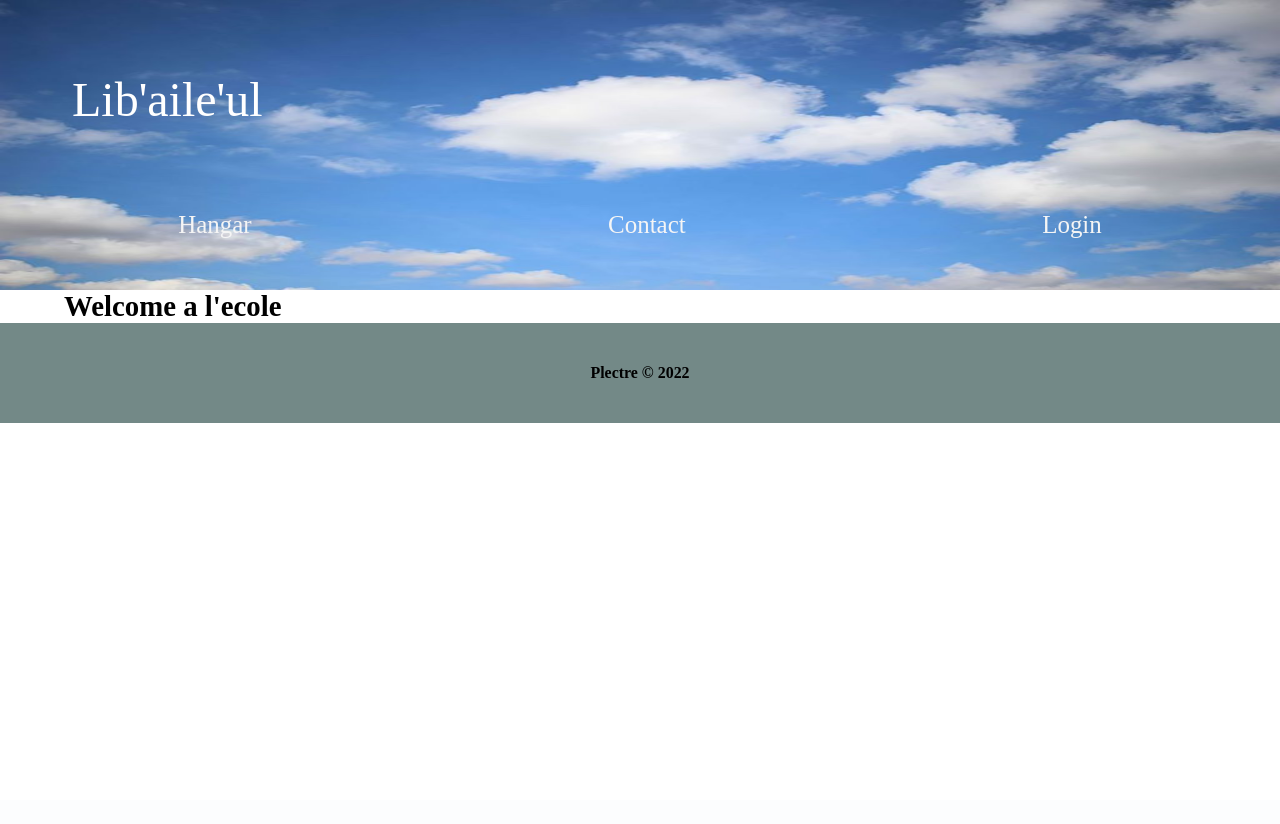
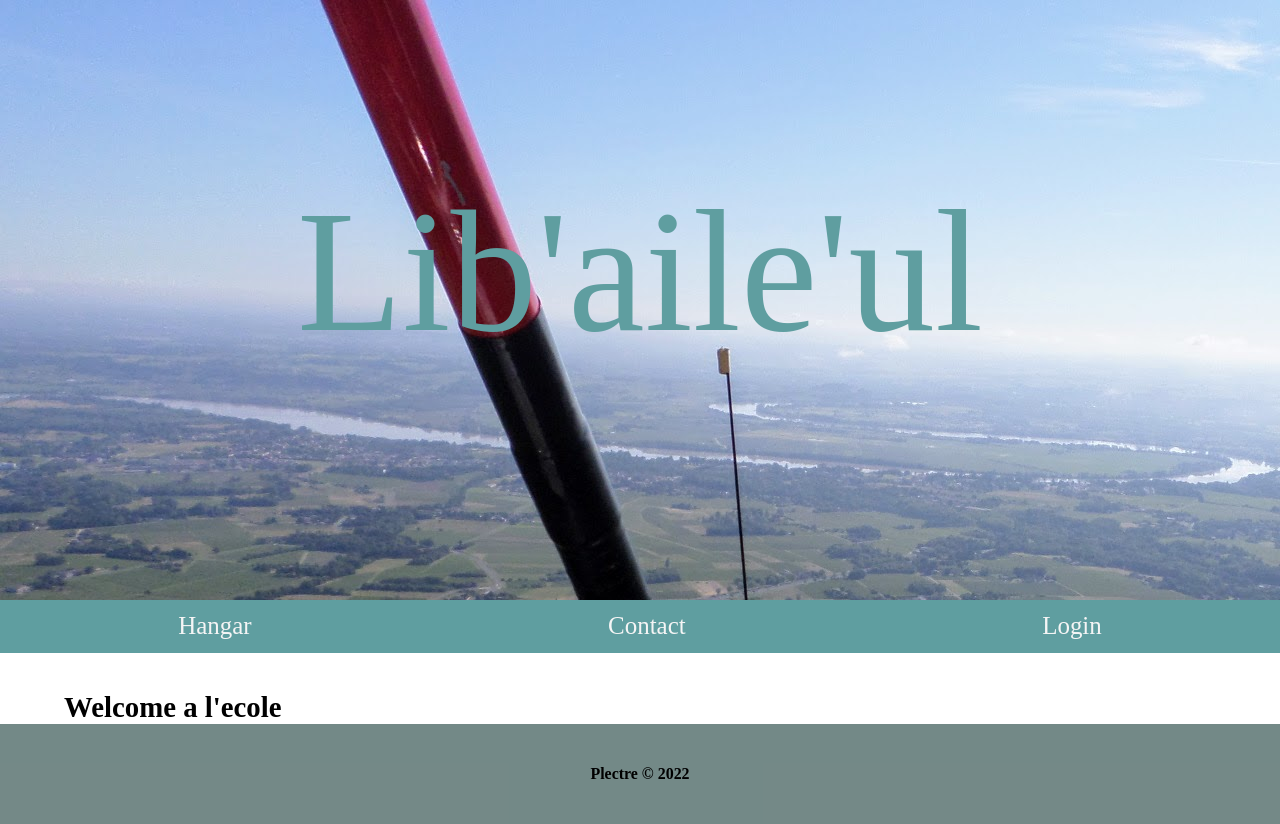
Before and after one commit to Plectre/libaileul, a Django app: page /ecole/ in a window 1280 px wide. Before the commit the page ends 423 px from the top, so only its background shows below. Run offline with Django 4.2, Linux system fonts and the light colour scheme.

Commit message:
main.css handler

```diff
--- a/hangar/static/css/main.css
+++ b/hangar/static/css/main.css
@@ -15,18 +15,20 @@
     height:max-content;
 }
 
-.navbar {
+.baniere {
+    height: 600px;
     display: flex;
     flex-direction: column;
-    background: url('./img/bg.jpg');
-    background-repeat: round;
+    background: url('./img/BG.jpg');
+    background-repeat: no-repeat;
 }
 
-.navbar-title {
-    font-size: 2em;
+.baniere-title {
+    font-size: 9em;
     text-decoration: none;
-    color: white;
-    margin: 0.5em 0.2em;
+    color: cadetblue;
+    margin: 1em;
+    text-align: center;
 }
 
 .navbar-links {
@@ -34,6 +36,7 @@
     flex-direction: row;
     justify-content: center;
     margin-bottom: 2em;
+    background-color: cadetblue;
 }
 
 .navbar-links a {
@@ -52,7 +55,15 @@
     width: 100vw;
     overflow:auto;
 }
-
+.alert {
+    display: flex;
+    flex-direction: column;
+    font-size: 1.3rem;
+    height: 1rem;
+    padding-top: 15px;
+    align-items: center;
+    background-color: aquamarine;
+}
 .alert-success {
     text-align: center;
 }
@@ -70,17 +81,20 @@
     display:flex;
     flex-direction:column;
     align-items: center;
-    margin: 10px;
+    margin: 60px 20px 60px 20px;
+    padding: 20px 10px 20px 10px;
+    background-color: aliceblue;
     box-shadow: 2px 2px 1em 0.2em rgb(107 130 128 / 80%);
 }
 
 .weather-display-title {
     font-size: 2em;
+    padding: 20px;
     color:gray;
 }
 
 .weather-display-items {
-    padding: 0.3em;
+    padding: 1em;
 }
 .weather-display-items ul {
     display: flex;
@@ -94,8 +108,8 @@
 .weather-display li {
 
     list-style: none;
-    font-size: 1.1em;
-    padding: 0.1em 0.2em;
+    font-size: 1.5rem;
+    padding-right: 25px;
 }
 
 /* LOGBOOK */
--- /dev/null
+++ b/hangar/templates/hangar/baniere.html
@@ -0,0 +1,4 @@
+{% load static %}
+<div class="baniere">
+    <a class="baniere-title" href="{% url 'hangar:index' %}">Lib'aile'ul</a>
+  </div>
--- a/hangar/templates/hangar/base.html
+++ b/hangar/templates/hangar/base.html
@@ -14,7 +14,9 @@
 
 <body>
     <div class="container">
+        {% include 'hangar/baniere.html' %}
         {% include 'hangar/nav.html' %}
+
         <div class="main-content">
         {% block content %}{% endblock %}
         </div>
--- a/hangar/templates/hangar/nav.html
+++ b/hangar/templates/hangar/nav.html
@@ -1,8 +1,5 @@
 {% load static %}
 
-
-  <div class="navbar">
-    <a class="navbar-title" href="{% url 'hangar:index' %}">Lib'aile'ul</a>
 <div class="navbar-links">
   <a href="{% url 'hangar:index' %}">Hangar</a>
   <!--<a class="nav-link text-white fs-4" href="{% url 'hangar:baptemes' %}">Baptême de l'air</a>
@@ -16,4 +13,3 @@
     <a  href="{% url 'account:login' %}">Login</a>
     {% endif %}
 </div>
-  </div>
```
Also changed, not shown: db.sqlite3, hangar/static/css/img/BG.jpeg (added), hangar/static/css/img/BG.jpg (added), hangar/static/css/img/bg.jpg (deleted), hangar/static/css/img/ciel_rouge.jpg (deleted). Lines whose indentation alone changed are shown as unchanged.
